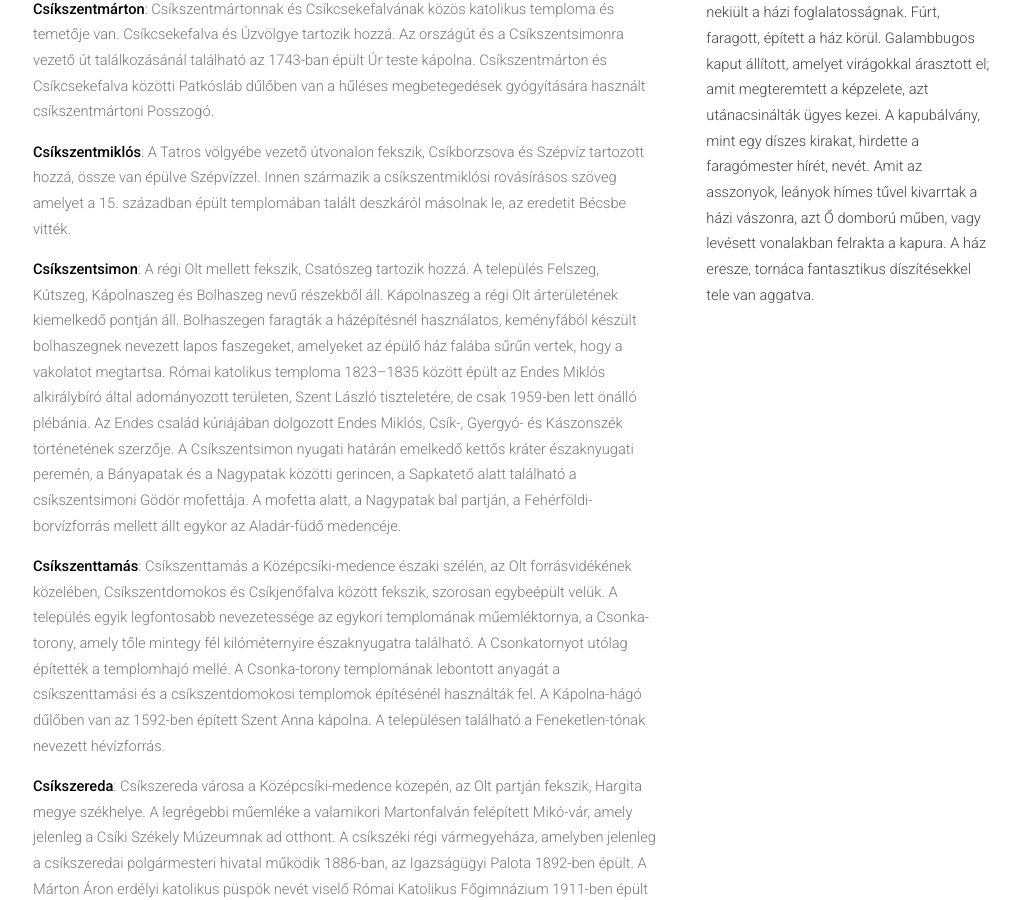
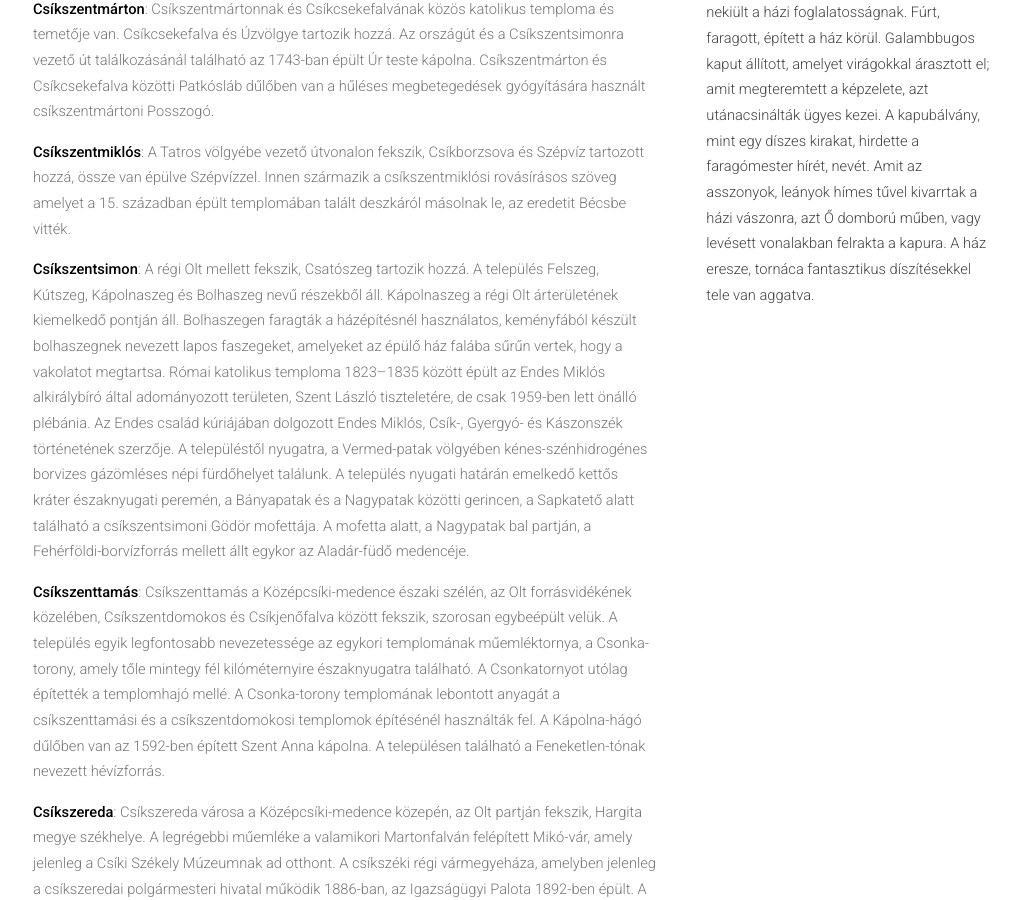
Before and after one commit to siculia/siculia.github.io, a Jekyll site: the page built from siculia-csikszek.html, in a window 1280 px wide and 900 px high, scrolled down 3929 px. Shown: the whole window, without its empty margins (127-1147 px from the left). Built offline with Jekyll 4.4.1, drawn with Linux system fonts in a browser that asks for light colours; nearby versions of some CDN libraries; library files that are not in the unit come from our copies.

Commit message:
Csíkszentsimon-Vermed

```diff
--- a/siculia-csikszek.html
+++ b/siculia-csikszek.html
@@ -72,7 +72,7 @@ layout: default
 							<p style="text-align: left;"><b>Csíkszentgyörgy</b>: Csíkszentgyörgy községet Csíkszentgyörgy, Csíkbánkfalva, Kotormány, Menaságújfalu, Csíkmenaság, Pottyond, valamint a szórványok, Csobányos, Egerszék, Csinód és Gyürke alkotják. Csíkszentgyörgy Háromtízes falurészében, a Fiság-patak völgyének nyugati lejtőjén található a Gatalatti-Büdösgödör.
 							<p style="text-align: left;"><b>Csíkszentmárton</b>: Csíkszentmártonnak és Csíkcsekefalvának közös katolikus temploma és temetője van. Csíkcsekefalva és Úzvölgye tartozik hozzá. Az országút és a Csíkszentsimonra vezető út találkozásánál található az 1743-ban épült Úr teste kápolna. Csíkszentmárton és Csíkcsekefalva közötti Patkósláb dűlőben van a hűléses megbetegedések gyógyítására használt csíkszentmártoni Posszogó.</p>
 							<p style="text-align: left;"><b>Csíkszentmiklós</b>: A Tatros völgyébe vezető útvonalon fekszik, Csíkborzsova és Szépvíz tartozott hozzá, össze van épülve Szépvízzel. Innen származik a csíkszentmiklósi rovásírásos szöveg amelyet a 15. században épült templomában talált deszkáról másolnak le, az eredetit Bécsbe vitték.</p>
-							<p style="text-align: left;"><b>Csíkszentsimon</b>: A régi Olt mellett fekszik, Csatószeg tartozik hozzá. A település Felszeg, Kútszeg, Kápolnaszeg és Bolhaszeg nevű részekből áll. Kápolnaszeg a régi Olt árterületének kiemelkedő pontján áll. Bolhaszegen faragták a házépítésnél használatos, keményfából készült bolhaszegnek nevezett lapos faszegeket, amelyeket az épülő ház falába sűrűn vertek, hogy a vakolatot megtartsa.  Római katolikus temploma 1823–1835 között épült az Endes Miklós alkirálybíró által adományozott területen, Szent László tiszteletére, de csak 1959-ben lett önálló plébánia. Az Endes család kúriájában dolgozott Endes Miklós, Csík-, Gyergyó- és Kászonszék történetének szerzője.  A Csíkszentsimon nyugati határán emelkedő kettős kráter északnyugati peremén, a Bányapatak és a Nagypatak közötti gerincen, a Sapkatető alatt található a csíkszentsimoni Gödör mofettája. A mofetta  alatt, a Nagypatak bal partján, a Fehérföldi-borvízforrás mellett állt egykor az Aladár-füdő medencéje.</p>
+							<p style="text-align: left;"><b>Csíkszentsimon</b>: A régi Olt mellett fekszik, Csatószeg tartozik hozzá. A település Felszeg, Kútszeg, Kápolnaszeg és Bolhaszeg nevű részekből áll. Kápolnaszeg a régi Olt árterületének kiemelkedő pontján áll. Bolhaszegen faragták a házépítésnél használatos, keményfából készült bolhaszegnek nevezett lapos faszegeket, amelyeket az épülő ház falába sűrűn vertek, hogy a vakolatot megtartsa.  Római katolikus temploma 1823–1835 között épült az Endes Miklós alkirálybíró által adományozott területen, Szent László tiszteletére, de csak 1959-ben lett önálló plébánia. Az Endes család kúriájában dolgozott Endes Miklós, Csík-, Gyergyó- és Kászonszék történetének szerzője. A településtől nyugatra, a Vermed-patak völgyében kénes-szénhidrogénes borvizes gázömléses népi fürdőhelyet találunk. A település nyugati határán emelkedő kettős kráter északnyugati peremén, a Bányapatak és a Nagypatak közötti gerincen, a Sapkatető alatt található a csíkszentsimoni Gödör mofettája. A mofetta  alatt, a Nagypatak bal partján, a Fehérföldi-borvízforrás mellett állt egykor az Aladár-füdő medencéje.</p>
 							<p style="text-align: left;"><b>Csíkszenttamás</b>: Csíkszenttamás a Középcsíki-medence északi szélén, az Olt forrásvidékének közelében, Csíkszentdomokos és Csíkjenőfalva között fekszik, szorosan egybeépült velük. A település egyik legfontosabb nevezetessége az egykori templomának műemléktornya, a Csonka-torony, amely tőle mintegy fél kilóméternyire északnyugatra található. A Csonkatornyot utólag építették a templomhajó mellé. A Csonka-torony templomának lebontott anyagát a csíkszenttamási és a csíkszentdomokosi templomok építésénél használták fel. A Kápolna-hágó dűlőben van az 1592-ben épített Szent Anna kápolna. A településen található a Feneketlen-tónak nevezett hévízforrás.</p>
 							<p style="text-align: left;"><b>Csíkszereda</b>: Csíkszereda városa a Középcsíki-medence közepén, az Olt partján fekszik, Hargita megye székhelye. A legrégebbi műemléke a valamikori Martonfalván felépített Mikó-vár, amely jelenleg a Csíki Székely Múzeumnak ad otthont. A csíkszéki régi vármegyeháza, amelyben jelenleg a csíkszeredai polgármesteri hivatal működik 1886-ban, az Igazságügyi Palota 1892-ben épült. A Márton Áron erdélyi katolikus püspök nevét viselő Római Katolikus Főgimnázium 1911-ben épült fel. A város építészeti látványossága a Makovecz Imre tervezte, a Szent Kereszt plébániához tartozó millenniumi római katolikus templom. A város jégcsarnokkal és gyorskorcsolyapályával rendelkezik.</p>
 							<p style="text-align: left;"><b>Csatószeg</b>: A Fiság pataknak az Olt folyóba való beömlésénél alakult ki.</p>
```
